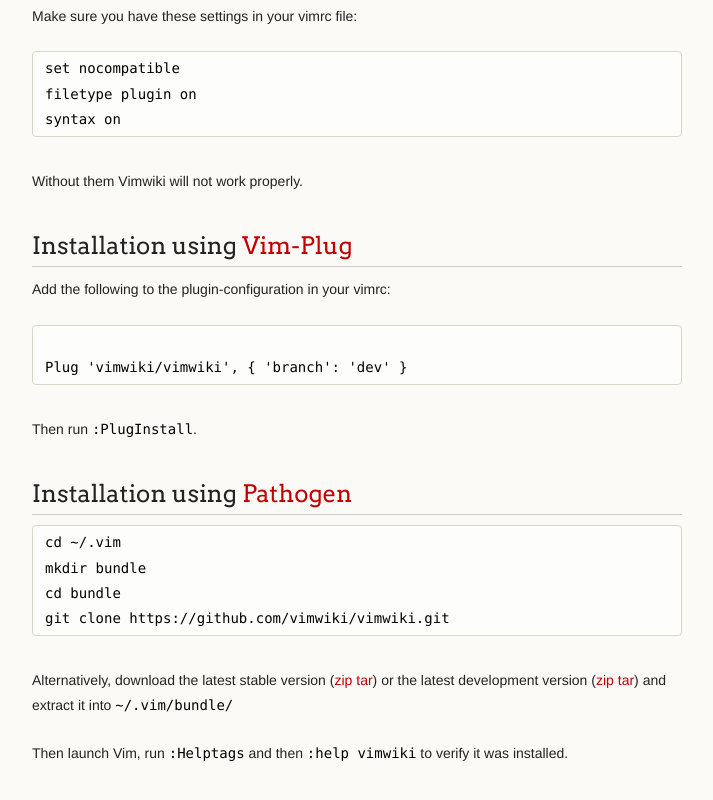
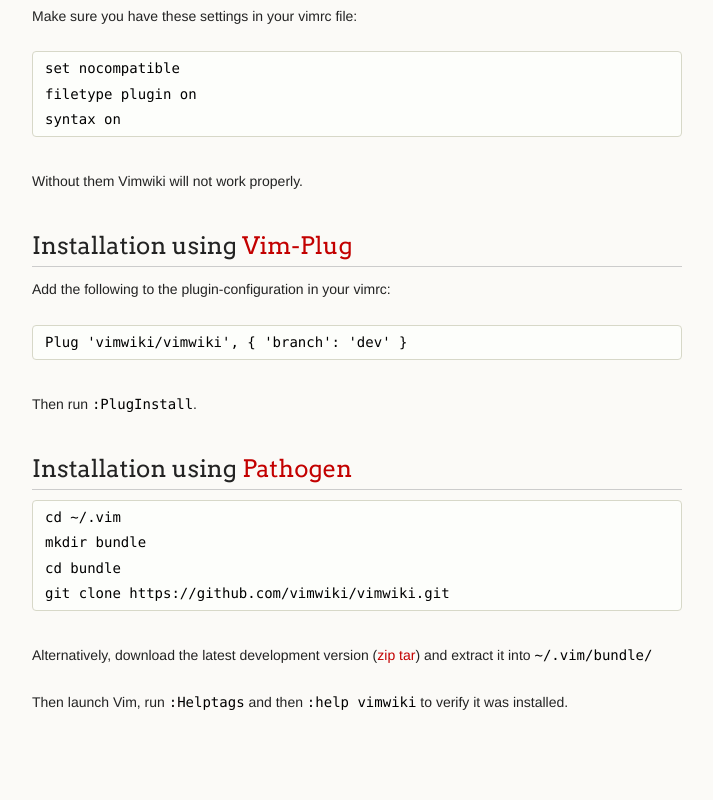
Before and after one commit to vimwiki/vimwiki.github.io, a plain HTML site: page index.html in a window 1280 px wide. Shown: the part 3249-4049 px from the top of the page, without its empty margins (278-991 px from the left). Drawn offline with Linux system fonts and the light colour scheme.

Commit message:
Remove link to very old unsupported stable-version
And fix space

```diff
--- a/index.html
+++ b/index.html
@@ -173,8 +173,7 @@ syntax on
 </h2>
 
 <p>Add the following to the plugin-configuration in your vimrc:</p>
-<pre><code>
-Plug 'vimwiki/vimwiki', { 'branch': 'dev' }
+<pre><code>Plug 'vimwiki/vimwiki', { 'branch': 'dev' }
 </code></pre>
 
 <p>Then run <code>:PlugInstall</code>.</p>
@@ -189,7 +188,7 @@ cd bundle
 git clone https://github.com/vimwiki/vimwiki.git
 </code></pre>
 
-<p>Alternatively, download the latest stable version (<a href="http://github.com/vimwiki/vimwiki/zipball/master">zip</a> <a href="http://github.com/vimwiki/vimwiki/tarball/master">tar</a>) or the latest development version (<a href="http://github.com/vimwiki/vimwiki/zipball/dev">zip</a> <a href="http://github.com/vimwiki/vimwiki/tarball/dev">tar</a>) and extract it into <code>~/.vim/bundle/</code></p>
+<p>Alternatively, download the latest development version (<a href="http://github.com/vimwiki/vimwiki/zipball/dev">zip</a> <a href="http://github.com/vimwiki/vimwiki/tarball/dev">tar</a>) and extract it into <code>~/.vim/bundle/</code></p>
 
 <p>Then launch Vim, run <code>:Helptags</code> and then <code>:help vimwiki</code> to verify it was installed.</p>
       </section>
```
